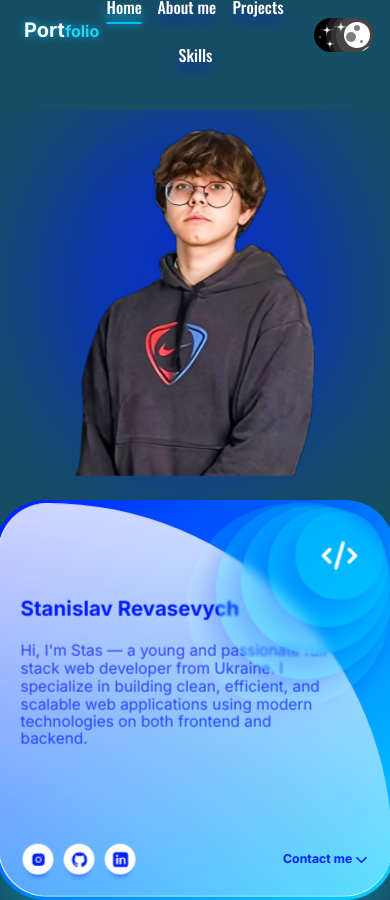
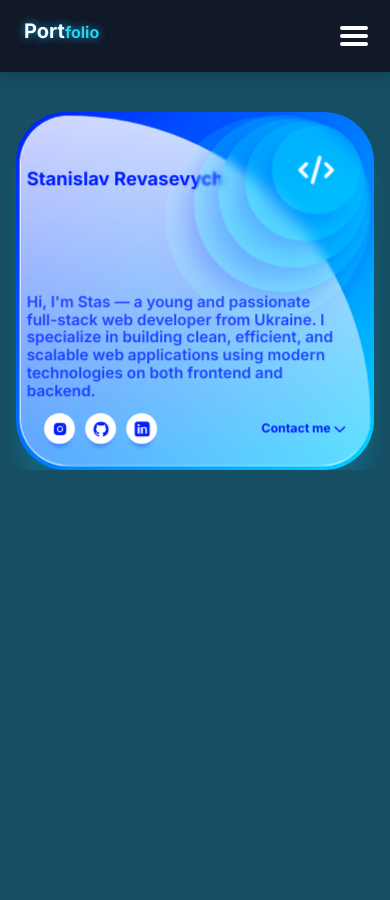
Before and after one commit to starewxz/portfolio, a React (Vite) app: page / in a window 390 px wide. After the commit the page ends 844 px from the top, so only its background shows below. Built offline with nearby package versions, Linux system fonts and the light colour scheme.

Commit message:
make mobile responsive

```diff
--- a/src/components /carousel.jsx
+++ b/src/components /carousel.jsx
@@ -5,41 +5,25 @@ import {FontAwesomeIcon} from "@fortawesome/react-fontawesome";
 import {faChevronLeft, faChevronRight} from "@fortawesome/free-solid-svg-icons";
 import {useRef} from "react";
 
-const contentStyle = {
-    height: '90vh',
-    width: '100%',
-    padding: '120px',
-    color: '#fff',
-    textAlign: 'center',
-    display: 'flex',
-    alignItems: 'center',
-    justifyContent: 'center',
-    lineHeight: '1.5',
-    background: 'linear-gradient(to bottom right, rgba(0,30,255,0.4), rgba(0,30,255,0.3), rgba(0,30,255,0.2))',
-    backdropFilter: 'blur(12px)',
-    boxShadow: '0 10px 15px -3px rgba(0, 0, 0, 0.1), 0 4px 6px -4px rgba(0, 0, 0, 0.1)',
-    border: '1px solid rgba(0, 30, 255, 0.5)',
-    transition: 'transform 0.2s ease, box-shadow 0.2s ease',
-    cursor: 'pointer',
-};
 
 
-const MyCarousel = ({title, image}) => {
+const MyCarousel = ({ title, image }) => {
     const carouselRef = useRef();
 
-    const goNext = () => {
-        carouselRef.current.next();
-    };
+    const goNext = () => carouselRef.current.next();
+    const goPrev = () => carouselRef.current.prev();
 
-    const goPrev = () => {
-        carouselRef.current.prev();
-    };
     return (
         <div className="relative w-full mx-auto">
             <Carousel effect="fade" ref={carouselRef} autoplay dots>
                 {image.map((img, index) => (
                     <div key={index}>
-                        <div style={contentStyle} className="relative h-[90vh] w-full flex items-center justify-center p-8">
+                        <div
+                            className="relative w-full flex items-center justify-center p-4 sm:p-8"
+                            style={{
+                                height: '60vh', // smaller height on mobile
+                            }}
+                        >
                             <div
                                 className="absolute inset-0 blur-xl opacity-20 rounded-xl"
                                 style={{
@@ -51,9 +35,10 @@ const MyCarousel = ({title, image}) => {
                             <img
                                 src={img}
                                 alt={`${title}-${index}`}
+                                className="object-cover rounded-xl max-h-full max-w-full"
                                 style={{
-                                    objectFit: 'cover',
-                                    borderRadius: '0.75rem',
+                                    maxHeight: '100%',
+                                    maxWidth: '100%',
                                 }}
                             />
                         </div>
@@ -61,16 +46,16 @@ const MyCarousel = ({title, image}) => {
                 ))}
             </Carousel>
 
-            <div className="absolute top-1/2 -translate-y-1/2 left-4 z-10 cursor-pointer text-white text-3xl">
+            <div className="absolute top-1/2 -translate-y-1/2 left-2 sm:left-4 z-10 cursor-pointer text-white text-2xl sm:text-3xl">
                 <FontAwesomeIcon icon={faChevronLeft} onClick={goPrev} />
             </div>
-            <div className="absolute top-1/2 -translate-y-1/2 right-4 z-10 cursor-pointer text-white text-3xl">
+            <div className="absolute top-1/2 -translate-y-1/2 right-2 sm:right-4 z-10 cursor-pointer text-white text-2xl sm:text-3xl">
                 <FontAwesomeIcon icon={faChevronRight} onClick={goNext} />
             </div>
+        </div>
+    );
+};
 
-       </div>
-
-    )};
 
 MyCarousel.propTypes = {
     title: PropTypes.string,
--- a/src/components /header.jsx
+++ b/src/components /header.jsx
@@ -1,20 +1,81 @@
+import { useState } from "react";
 import Navigators from "./navigators.jsx";
 import Switch from "./theme-switch.jsx";
 
 const Header = () => {
+    const [isMobileMenuOpen, setIsMobileMenuOpen] = useState(false);
+
+    const toggleMobileMenu = () => {
+        setIsMobileMenuOpen(!isMobileMenuOpen);
+    };
+
     return (
-        <header className="w-full relative flex flex-wrap items-center justify-between gap-4 px-4 py-4">
+        <header className="w-full relative flex items-center justify-between px-4 py-4 bg-gray-900 shadow-lg dark:bg-gray-800 transition-colors duration-300">
             <h1 className="text-white text-xl sm:text-3xl md:text-4xl font-bold animate-slide-in-left-delay ml-2 sm:ml-12">
-                Port<span className="text-cyan-400 text-base sm:text-2xl">folio</span>
+                Port
+                <span className="text-cyan-400 text-base sm:text-2xl">folio</span>
             </h1>
 
-            <Navigators />
+            {/* Desktop nav */}
+            <nav className="hidden md:flex items-center gap-8">
+                <Navigators />
+            </nav>
 
-            <div className="animate-slide-in-top">
-                <Switch />
+            {/* Desktop theme switch */}
+            <div className="hidden md:flex items-center gap-8">
+                <div className="animate-slide-in-top">
+                    <Switch />
+                </div>
             </div>
+
+            {/* Hamburger icon */}
+            <button
+                className="md:hidden flex flex-col justify-center items-center gap-1 w-10 h-10 cursor-pointer focus:outline-none z-60"
+                aria-label="Toggle menu"
+                onClick={toggleMobileMenu}
+            >
+              <span
+                  className={`hamburger-bar block h-1 w-7 rounded transition-transform duration-300 ease-in-out ${
+                      isMobileMenuOpen ? "rotate-45 translate-y-2.5" : ""
+                  }`}
+              />
+                <span
+                    className={`hamburger-bar block h-1 w-7 rounded transition-opacity duration-300 ease-in-out ${
+                        isMobileMenuOpen ? "opacity-0" : "opacity-100"
+                    }`}
+                />
+                <span
+                    className={`hamburger-bar block h-1 w-7 rounded transition-transform duration-300 ease-in-out ${
+                        isMobileMenuOpen ? "-rotate-45 -translate-y-2.5" : ""
+                    }`}
+                />
+            </button>
+
+            {/* Sidebar */}
+            <aside
+                className={`sidebar fixed top-0 right-0 h-full w-64 bg-gray-900 dark:bg-gray-800 shadow-2xl backdrop-blur-sm z-50 flex flex-col justify-between transition-transform duration-350 ease-in-out ${
+                    isMobileMenuOpen ? "translate-x-0 opacity-100" : "translate-x-full opacity-0"
+                }`}
+            >
+                <nav className="flex flex-col gap-6 px-6 pt-16 flex-grow">
+                    <Navigators mobile />
+                </nav>
+
+                <div className="border-t border-gray-700 dark:border-gray-600 px-6 py-6 flex justify-center">
+                    <Switch />
+                </div>
+            </aside>
+
+            {/* Overlay */}
+            {isMobileMenuOpen && (
+                <div
+                    className="fixed inset-0 bg-black bg-opacity-60 backdrop-blur-sm z-40 md:hidden"
+                    onClick={toggleMobileMenu}
+                    aria-hidden="true"
+                />
+            )}
         </header>
-    )
-}
+    );
+};
 
 export default Header;
--- a/src/components /social-media-card.jsx
+++ b/src/components /social-media-card.jsx
@@ -1,7 +1,6 @@
-import {faCode} from "@fortawesome/free-solid-svg-icons";
-import {faChevronDown} from "@fortawesome/free-solid-svg-icons";
-import styled from 'styled-components';
-import {FontAwesomeIcon} from "@fortawesome/react-fontawesome";
+import { faCode, faChevronDown } from "@fortawesome/free-solid-svg-icons";
+import styled from "styled-components";
+import { FontAwesomeIcon } from "@fortawesome/react-fontawesome";
 
 const Card = () => {
     return (
@@ -13,21 +12,50 @@ const Card = () => {
                         <span className="circle circle2" />
                         <span className="circle circle3" />
                         <span className="circle circle4" />
-                        <span className="circle circle5"><FontAwesomeIcon className={"text-white size-8"} icon={faCode} /> </span>
+                        <span className="circle circle5">
+              <FontAwesomeIcon className={"text-white size-8"} icon={faCode} />
+            </span>
                     </div>
                     <div className="glass" />
                     <div className="content">
                         <span className="title">Stanislav Revasevych</span>
-                        <span className="text">Hi, I&apos;m Stas — a young and passionate full-stack web developer from Ukraine.
-                          I specialize in building clean, efficient, and scalable web applications using modern technologies on both frontend and backend.</span>
+                        <span className="text">
+              Hi, I&apos;m Stas — a young and passionate full-stack web developer
+              from Ukraine. I specialize in building clean, efficient, and scalable
+              web applications using modern technologies on both frontend and backend.
+            </span>
                     </div>
                     <div className="bottom">
                         <div className="social-buttons-container">
-                            <button className="social-button .social-button1" onClick={() => window.open('https://www.instagram.com/starewych/', '_blank', 'noopener,noreferrer')}>
-                                <svg viewBox="0 0 30 30" xmlns="http://www.w3.org/2000/svg" className="svg">
+                            <button
+                                className="social-button social-button1"
+                                onClick={() =>
+                                    window.open(
+                                        "https://www.instagram.com/starewych/",
+                                        "_blank",
+                                        "noopener,noreferrer"
+                                    )
+                                }
+                            >
+                                <svg
+                                    viewBox="0 0 30 30"
+                                    xmlns="http://www.w3.org/2000/svg"
+                                    className="svg"
+                                >
                                     <path d="M 9.9980469 3 C 6.1390469 3 3 6.1419531 3 10.001953 L 3 20.001953 C 3 23.860953 6.1419531 27 10.001953 27 L 20.001953 27 C 23.860953 27 27 23.858047 27 19.998047 L 27 9.9980469 C 27 6.1390469 23.858047 3 19.998047 3 L 9.9980469 3 z M 22 7 C 22.552 7 23 7.448 23 8 C 23 8.552 22.552 9 22 9 C 21.448 9 21 8.552 21 8 C 21 7.448 21.448 7 22 7 z M 15 9 C 18.309 9 21 11.691 21 15 C 21 18.309 18.309 21 15 21 C 11.691 21 9 18.309 9 15 C 9 11.691 11.691 9 15 9 z M 15 11 A 4 4 0 0 0 11 15 A 4 4 0 0 0 15 19 A 4 4 0 0 0 19 15 A 4 4 0 0 0 15 11 z" />
-                                </svg></button>
-                            <button className="social-button social-button2" aria-label="GitHub" onClick={() => window.open('https://github.com/starewxz', '_blank', 'noopener,noreferrer')}>
+                                </svg>
+                            </button>
+                            <button
+                                className="social-button social-button2"
+                                aria-label="GitHub"
+                                onClick={() =>
+                                    window.open(
+                                        "https://github.com/starewxz",
+                                        "_blank",
+                                        "noopener,noreferrer"
+                                    )
+                                }
+                            >
                                 <svg
                                     viewBox="0 0 24 24"
                                     fill="currentColor"
@@ -37,8 +65,17 @@ const Card = () => {
                                     <path d="M12 0.297C5.373 0.297 0 5.67 0 12.297c0 5.292 3.438 9.79 8.205 11.387.6.111.82-.261.82-.577 0-.285-.011-1.04-.017-2.04-3.338.724-4.042-1.61-4.042-1.61-.546-1.386-1.333-1.756-1.333-1.756-1.089-.745.083-.73.083-.73 1.205.085 1.84 1.238 1.84 1.238 1.07 1.833 2.809 1.303 3.495.996.108-.774.418-1.304.762-1.604-2.665-.303-5.466-1.334-5.466-5.932 0-1.31.469-2.381 1.235-3.222-.124-.303-.535-1.524.117-3.176 0 0 1.008-.322 3.301 1.23a11.52 11.52 0 013.003-.404c1.018.005 2.044.138 3.003.404 2.291-1.552 3.297-1.23 3.297-1.23.654 1.653.243 2.874.12 3.176.77.841 1.234 1.912 1.234 3.222 0 4.61-2.803 5.625-5.475 5.921.43.372.823 1.103.823 2.222 0 1.604-.015 2.896-.015 3.286 0 .319.216.694.825.576C20.565 22.083 24 17.592 24 12.297c0-6.627-5.373-12-12-12"/>
                                 </svg>
                             </button>
-
-                            <button className="social-button social-button3" aria-label="LinkedIn" onClick={() => window.open('https://www.linkedin.com/in/stanislav-revasevych-65201230b/', '_blank', 'noopener,noreferrer')}>
+                            <button
+                                className="social-button social-button3"
+                                aria-label="LinkedIn"
+                                onClick={() =>
+                                    window.open(
+                                        "https://www.linkedin.com/in/stanislav-revasevych-65201230b/",
+                                        "_blank",
+                                        "noopener,noreferrer"
+                                    )
+                                }
+                            >
                                 <svg
                                     viewBox="0 0 24 24"
                                     fill="currentColor"
@@ -48,68 +85,87 @@ const Card = () => {
                                     <path d="M19 0h-14c-2.761 0-5 2.239-5 5v14c0 2.762 2.239 5 5 5h14c2.762 0 5-2.238 5-5v-14c0-2.761-2.238-5-5-5zm-11 19h-3v-10h3v10zm-1.5-11.27c-.966 0-1.75-.785-1.75-1.75s.784-1.75 1.75-1.75 1.75.785 1.75 1.75-.784 1.75-1.75 1.75zm13.5 11.27h-3v-5.604c0-1.337-.025-3.064-1.867-3.064-1.868 0-2.155 1.459-2.155 2.967v5.701h-3v-10h2.881v1.367h.041c.401-.757 1.381-1.555 2.843-1.555 3.039 0 3.6 2 3.6 4.59v5.598z"/>
                                 </svg>
                             </button>
-
                         </div>
                         <div className="view-more">
-                            <button className="view-more-button" onClick={() => window.open('https://t.me/Sta_Rew')}>Contact me <FontAwesomeIcon icon={faChevronDown} /></button>
+                            <button
+                                className="view-more-button"
+                                onClick={() => window.open("https://t.me/Sta_Rew")}
+                            >
+                                Contact me <FontAwesomeIcon icon={faChevronDown} />
+                            </button>
                         </div>
                     </div>
                 </div>
             </div>
         </StyledWrapper>
     );
-}
+};
 
 const StyledWrapper = styled.div`
     .parent {
-    width: 400px;
-    height: 400px;
+        width: 100%;
+        max-width: 400px;
+        aspect-ratio: 1 / 1;
         perspective: 1000px;
+        margin: 0 auto;
     }
 
     .card {
         height: 100%;
         border-radius: 50px;
-      background: linear-gradient(135deg, #001EFF 0%, #00D4FF 100%);
+        background: linear-gradient(135deg, #001eff 0%, #00d4ff 100%);
         transition: all 0.5s ease-in-out;
         transform-style: preserve-3d;
-      box-shadow: rgba(0, 30, 255, 0) 40px 50px 25px -40px, rgba(0, 212, 255, 0.2) 0px 25px 25px -5px;
+        box-shadow:
+                rgba(0, 30, 255, 0) 40px 50px 25px -40px,
+                rgba(0, 212, 255, 0.2) 0px 25px 25px -5px;
+        position: relative;
     }
 
     .glass {
-    transform-style: preserve-3d;
         position: absolute;
         inset: 8px;
         border-radius: 55px;
         border-top-right-radius: 100%;
-    background: linear-gradient(0deg, rgba(255, 255, 255, 0.349) 0%, rgba(255, 255, 255, 0.815) 100%);
-    /* -webkit-backdrop-filter: blur(5px);
-    backdrop-filter: blur(5px); */
+        background: linear-gradient(
+                0deg,
+                rgba(255, 255, 255, 0.349) 0%,
+                rgba(255, 255, 255, 0.815) 100%
+        );
         transform: translate3d(0px, 0px, 25px);
         border-left: 1px solid white;
         border-bottom: 1px solid white;
         transition: all 0.5s ease-in-out;
+        transform-style: preserve-3d;
     }
 
     .content {
-    padding: 100px 60px 0px 30px;
+        padding: 80px 60px 0px 30px;
         transform: translate3d(0, 0, 26px);
+
+        @media (max-width: 640px) {
+            padding: 60px 40px 0 15px;
+        }
     }
 
     .content .title {
         display: block;
-        color: #001EFF;
+        color: #001eff;
         font-weight: 900;
         font-size: 20px;
+
+        @media (max-width: 640px) {
+            font-size: 18px;
+        }
     }
 
     .content .text {
         display: block;
         color: rgba(0, 30, 255, 0.76);
         font-size: 15px;
-        margin-top: 20px;
+        margin-top: 100px;
+        font-weight: 600;
     }
-
 
     .bottom {
         padding: 10px 12px;
@@ -139,18 +195,18 @@ const StyledWrapper = styled.div`
     .bottom .view-more .view-more-button {
         background: none;
         border: none;
-        color: #001EFF;
+        color: #001eff;
         font-weight: bolder;
         font-size: 12px;
+        cursor: pointer;
     }
 
     .bottom .view-more .svg {
         fill: none;
-        stroke: #001EFF;
+        stroke: #001eff;
         stroke-width: 3px;
         max-height: 15px;
     }
-
 
     .bottom .social-buttons-container {
         display: flex;
@@ -167,28 +223,12 @@ const StyledWrapper = styled.div`
         border: none;
         display: grid;
         place-content: center;
-        box-shadow: rgba(0, 30, 255, 0.5) 0px 7px 5px -5px; /* changed shadow color to blue */
-    }
-
-    .bottom .social-buttons-container .social-button:first-child {
-        transition: transform 0.2s ease-in-out 0.4s, box-shadow 0.2s ease-in-out 0.4s;
-    }
-
-    .bottom .social-buttons-container .social-button:nth-child(2) {
-        transition: transform 0.2s ease-in-out 0.6s, box-shadow 0.2s ease-in-out 0.6s;
-    }
-
-    .bottom .social-buttons-container .social-button:nth-child(3) {
-        transition: transform 0.2s ease-in-out 0.8s, box-shadow 0.2s ease-in-out 0.8s;
-    }
-
-    .bottom .social-buttons-container .social-button .svg {
-        width: 15px;
-        fill: #001EFF;  /* changed fill to main blue */
+        box-shadow: rgba(0, 30, 255, 0.5) 0px 7px 5px -5px;
+        cursor: pointer;
     }
 
     .bottom .social-buttons-container .social-button:hover {
-        background: #00D4FF; /* bright cyan */
+        background: #00d4ff;
     }
 
     .bottom .social-buttons-container .social-button:hover .svg {
@@ -196,13 +236,17 @@ const StyledWrapper = styled.div`
     }
 
     .bottom .social-buttons-container .social-button:active {
-        background: #001EFF; /* deep blue on active */
+        background: #001eff;
     }
 
     .bottom .social-buttons-container .social-button:active .svg {
-        fill: #00D4FF; /* cyan on active */
+        fill: #00d4ff;
     }
 
+    .bottom .social-buttons-container .social-button .svg {
+        width: 15px;
+        fill: #001eff;
+    }
 
     .logo {
         position: absolute;
@@ -219,7 +263,6 @@ const StyledWrapper = styled.div`
         top: 0;
         right: 0;
         box-shadow: rgba(0, 30, 255, 0.2) -10px 10px 20px 0px;
-    -webkit-backdrop-filter: blur(5px);
         backdrop-filter: blur(5px);
         background: rgba(0, 212, 255, 0.2);
         transition: all 0.5s ease-in-out;
@@ -237,7 +280,6 @@ const StyledWrapper = styled.div`
         transform: translate3d(0, 0, 40px);
         top: 10px;
         right: 10px;
-    -webkit-backdrop-filter: blur(1px);
         backdrop-filter: blur(1px);
         transition-delay: 0.4s;
     }
@@ -270,7 +312,9 @@ const StyledWrapper = styled.div`
 
     .parent:hover .card {
         transform: rotate3d(1, 1, 0, 30deg);
-    box-shadow: rgba(0, 30, 255, 0.3) 30px 50px 25px -40px, rgba(0, 30, 255, 0.1) 0px 25px 30px 0px;
+        box-shadow:
+                rgba(0, 30, 255, 0.3) 30px 50px 25px -40px,
+                rgba(0, 30, 255, 0.1) 0px 25px 30px 0px;
     }
 
     .parent:hover .card .bottom .social-buttons-container .social-button {
@@ -292,6 +336,7 @@ const StyledWrapper = styled.div`
 
     .parent:hover .card .logo .circle5 {
         transform: translate3d(0, 0, 120px);
-  }`;
+    }
+`;
 
 export default Card;
--- a/src/index.css
+++ b/src/index.css
@@ -14,7 +14,9 @@ body.light-theme h2,
 body.light-theme p,
 body.light-theme a,
 body.light-theme textarea,
-body.light-theme .cyan-text {
+body.light-theme .cyan-text,
+body.light-theme header,
+body.light-theme button {
     color: #5C5C73;
 }
 
@@ -23,7 +25,48 @@ body.light-theme .cyan-text {
 }
 
 header {
+    background-color: #0f172a; /* dark navy default */
+    transition: background-color 0.4s ease;
     text-shadow: 0 0 10px rgba(0, 191, 255, 0.8);
+}
+
+body.light-theme header {
+    background-color: #bae6fd;
+    text-shadow: none;
+}
+.sidebar {
+    background-color: #1e293b;
+    box-shadow: 0 0 15px rgba(0, 191, 255, 0.8);
+    backdrop-filter: blur(10px);
+    color: white;
+    transition: background-color 0.4s ease, color 0.4s ease;
+}
+
+body.light-theme .sidebar {
+    background-color: #e0f2fe;
+    color: #334155;
+    box-shadow: 0 0 10px rgba(0, 191, 255, 0.4);
+}
+
+.hamburger-bar {
+    background-color: white;
+    transition: background-color 0.4s ease;
+}
+button:focus .hamburger-bar,
+button:hover .hamburger-bar {
+    background-color: #00bfff;
+}
+body.light-theme button:focus .hamburger-bar,
+body.light-theme button:hover .hamburger-bar {
+    background-color: #0284c7;
+}
+
+body.light-theme .hamburger-bar {
+    background-color: #334155;
+}
+
+body.light-theme header {
+    background-color: #ADFFFF;
 }
 
 .cyan-text:hover {
@@ -98,3 +141,31 @@ h2 button {
 .fancy-link.active::after {
     width: 100%;
 }
+
+.sidebar {
+    background-color: #1e293b;
+    box-shadow: 0 0 15px rgba(0, 191, 255, 0.8);
+    backdrop-filter: blur(10px);
+    color: white;
+    transition:
+            transform 0.35s cubic-bezier(0.4, 0, 0.2, 1),
+            opacity 0.35s ease;
+    opacity: 1;
+    will-change: transform, opacity;
+}
+
+.sidebar.translate-x-full {
+    transform: translateX(100%);
+    opacity: 0;
+}
+
+.sidebar.translate-x-0 {
+    transform: translateX(0);
+    opacity: 1;
+}
+
+body.light-theme .sidebar {
+    background-color: #e0f2fe;
+    color: #334155;
+    box-shadow: 0 0 10px rgba(0, 191, 255, 0.4);
+}
--- a/src/pages/aboutPage.jsx
+++ b/src/pages/aboutPage.jsx
@@ -18,7 +18,7 @@ const AboutPage = () => {
         <div className={"pb-5"}>
         <Header />
             <div className="animate-fade-in flex flex-col justify-center items-center mt-12 px-4 sm:px-6 lg:px-8 text-white">
-                <header className="text-3xl sm:text-4xl text-center text-cyan-500 opacity-95 font-semibold leading-tight max-w-4xl mx-auto">
+                <div className="text-3xl sm:text-4xl text-center text-cyan-500 opacity-95 font-semibold leading-tight max-w-4xl mx-auto">
                     <h1>
                         Hello, I’m Stas — as you’ve probably already noticed on the main
                         page 😄
@@ -26,7 +26,7 @@ const AboutPage = () => {
                     <p className="mt-4 text-xl sm:text-2xl font-light">
                        💠 Here is a little bit about me 💠
                     </p>
-                </header>
+                </div>
 
                 <Card>
                     <p className="leading-relaxed max-w-prose mx-auto">
--- a/src/pages/mainPage.jsx
+++ b/src/pages/mainPage.jsx
@@ -1,40 +1,43 @@
 import Card from "../components /social-media-card.jsx";
 import Header from "../components /header.jsx";
-import {useEffect} from "react";
+import { useEffect} from "react";
 
 const MainPage = () => {
     useEffect(() => {
         const disableScrollOnLargeScreens = () => {
             if (window.innerWidth >= 1024) {
                 document.body.style.overflow = "hidden";
+            } else {
+                document.body.style.overflow = "auto";
             }
         };
 
-        const enableScroll = () => {
-            document.body.style.overflow = "auto";
-        };
         disableScrollOnLargeScreens();
-
         window.addEventListener("resize", disableScrollOnLargeScreens);
 
         return () => {
-            enableScroll();
+            document.body.style.overflow = "auto";
             window.removeEventListener("resize", disableScrollOnLargeScreens);
         };
     }, []);
+
     return (
         <div>
             <Header />
             <main className="relative flex flex-col-reverse lg:flex-row items-center justify-center px-4 sm:px-10 lg:px-20 mt-10 gap-10 overflow-hidden">
-                <div className="z-10 w-full flex justify-center lg:justify-start animate-slide-in-left sm:w-1/2">
+
+                <div className="z-10 flex justify-center items-center lg:justify-start animate-slide-in-left sm:w-1/2 w-full max-w-md mx-auto">
                     <Card />
                 </div>
 
-                <div className="relative w-[250px] h-[350px] sm:w-[300px] sm:h-[420px] lg:w-[400px] lg:h-[630px] sm:mt-10 lg:mt-20 flex-shrink-0">
-                    <div className="absolute top-1/2 left-1/2 -translate-x-1/2 -translate-y-1/2
+                <div className="relative w-[250px] h-[350px] sm:block hidden sm:w-[300px] sm:h-[420px] lg:w-[400px] lg:h-[630px] sm:mt-10 lg:mt-20 flex-shrink-0">
+
+                    <div
+                        className="absolute top-1/2 left-1/2 -translate-x-1/2 -translate-y-1/2
                           w-[300px] h-[350px] sm:w-[100px] sm:h-[100px] lg:w-[480px] lg:h-[550px]
                           bg-[#001EFF] blur-[60px] sm:blur-[70px] lg:blur-[90px]
-                          rounded-[50%_40%_60%_50%/50%_60%_40%_50%] opacity-70 animate-pulse z-0"
+                          rounded-[50%_40%_60%_50%/50%_60%_40%_50%] opacity-50 sm:opacity-70 animate-pulse z-0
+                          hidden xs:block"
                     />
                     <img
                         className="relative z-10 w-full h-full object-contain mt-4 animate-fade-in"
@@ -43,9 +46,8 @@ const MainPage = () => {
                     />
                 </div>
             </main>
-
         </div>
-    )
-}
+    );
+};
 
 export default MainPage;
```
Also changed, not shown: src/components /card.jsx (+5 -6 lines), src/components /navigators.jsx (+32 -1 lines), src/pages/projectDetails.jsx (+14 -10 lines), src/pages/skillsPage.jsx (+4 -4 lines). Lines whose indentation alone changed are shown as unchanged.
